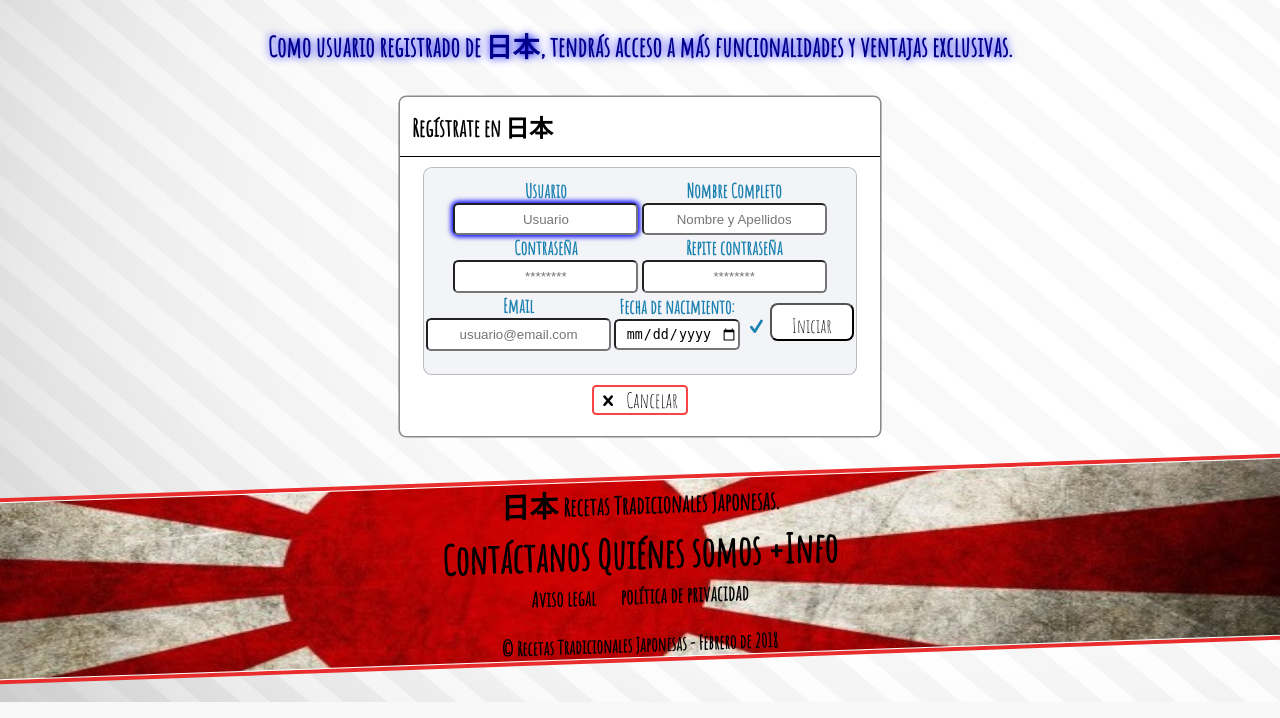
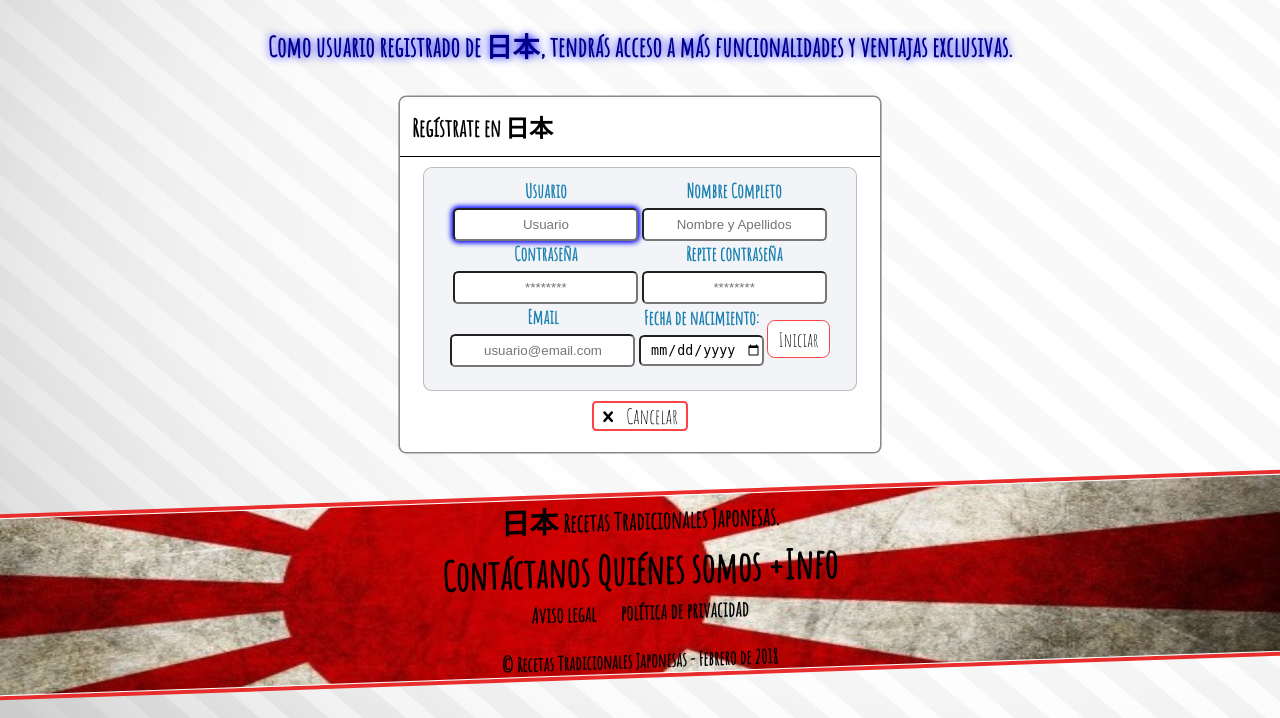
Before and after one commit to mta19/Practica1-PCW, a PHP site: page /registro.html in a window 1280 px wide. Shown: the part 383-1101 px from the top of the page. Run offline with PHP 8.4, Linux system fonts and the light colour scheme; some web fonts are replaced.

Commit message:
Cambio formulario de registro
Y lo que suja...

```diff
--- a/estilo.css
+++ b/estilo.css
@@ -8,6 +8,7 @@ body{
 	top:0;
 	background-image: url("imagenes/fondo9.jpg");
     background-repeat: repeat;
+    min-width: 300px;
 }
 
 
@@ -389,10 +390,12 @@ input[type="submit"]{
 	background-color: white;
 	color: black;
 	margin-top: 25px;
-	padding: 8px 20px;
+	padding: 0px 10px;
 	text-align: left;
 	font-size: 1em;
-
+	border: .1em;
+	border-color: #fd4444;
+    border-style: solid;
 	font-family: 'Amatic SC', cursive;
 }
 
@@ -681,6 +684,7 @@ form[name=login] input{
 	height: 2em;
 	border-radius: .4em;
 	margin: auto;
+	margin-top: .4em;
 }
 form[name=login] input:focus{
 box-shadow: 0 0 .4em 2px blue ;
--- a/registro.html
+++ b/registro.html
@@ -45,7 +45,7 @@
 		        <li><label  class="rutas"> Fecha de nacimiento:</label>  <br>
 		        <input type="date" name="birthdate" placeholder="dd/mm/yyyy" required></li>
 
-				<li><i class="icon-check"></i><input type="submit" id="enviar" value="Iniciar"></li>
+				<li><input type="submit" id="enviar" value="Iniciar"></li>
 		    </ul>
 		</form>
 	        <ul class="boton2">
```
